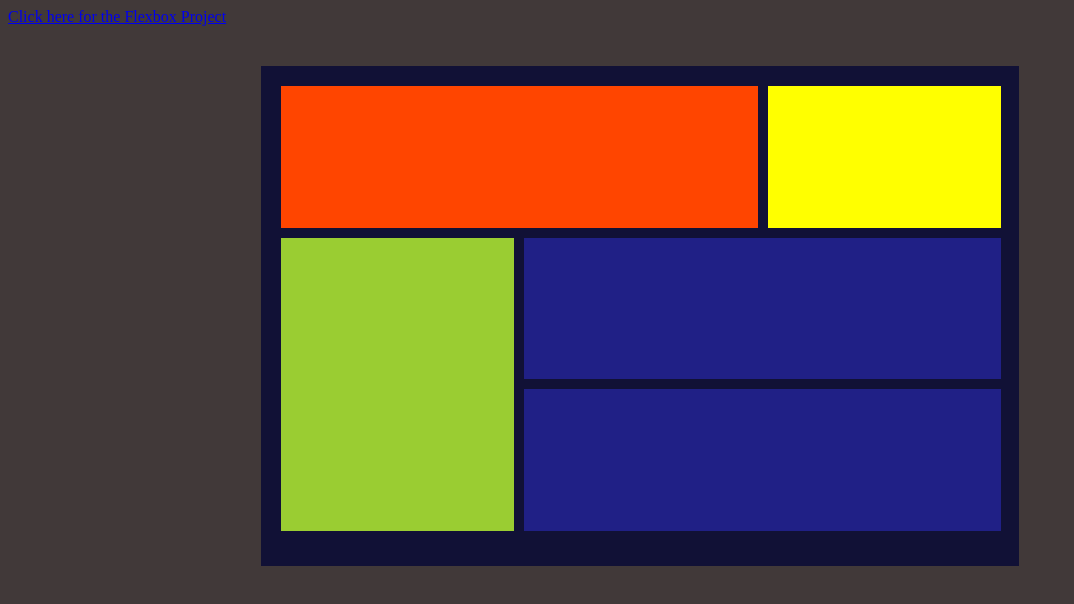
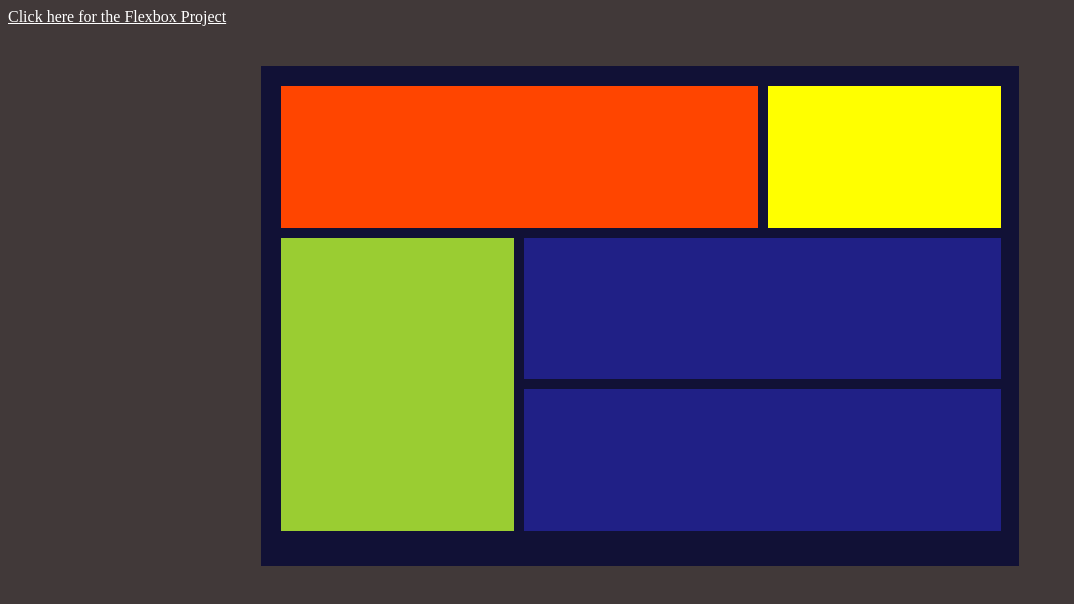
Before and after one commit to Gennyfire/Grid-Project, a plain HTML site: page index.html in a window 1280 px wide. Shown: the whole page, without its empty margins (0-1074 px from the left). Drawn offline with Linux system fonts and the light colour scheme.

Commit message:
Update index.css

```diff
--- a/index.css
+++ b/index.css
@@ -1,6 +1,8 @@
 body {
     background-color: rgb(65, 57, 57);
 }
+
+a{color: #fff;}
 
 .grid-container {
     width: 60%;
```
